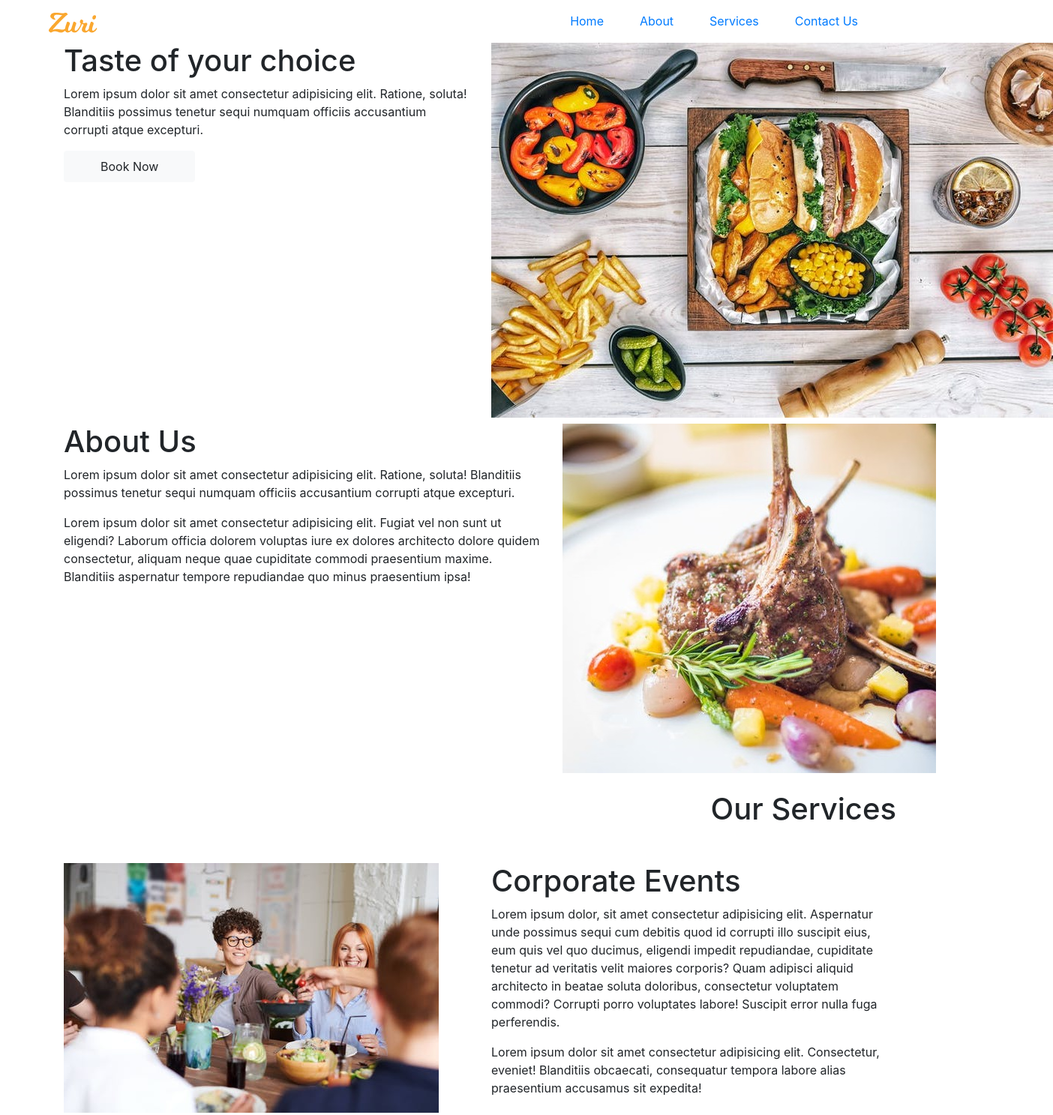
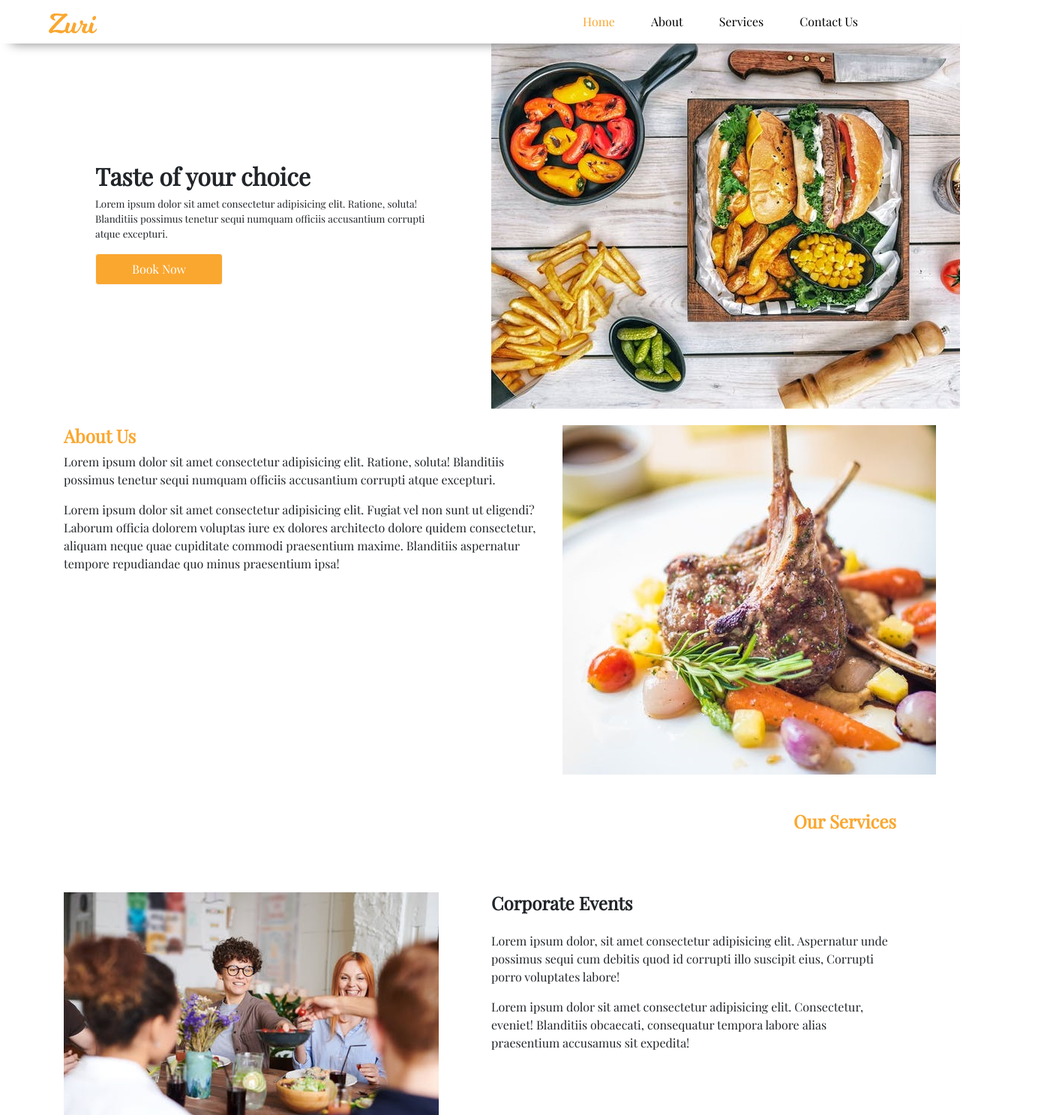
Before and after one commit to W-O-K/zuri-template, a plain HTML site: page index.html in a window 1280 px wide. Shown: the top 1487 px of the page at 75% size, 1404 px wide, since content can reach past the window. Drawn offline with nearby package versions, Linux system fonts and the light colour scheme.

Commit message:
initial styling

```diff
--- a/index.html
+++ b/index.html
@@ -19,7 +19,7 @@
                 <div class="collapse navbar-collapse" id="navbarNav">
                     <div class="mr-auto"></div>
                     <ul class="navbar-nav px-5">
-                    <li class="nav-item px-3 active">
+                    <li class="nav-item px-3 active" id="ac">
                       <a class="nav-link" href="#">Home <span class="sr-only">(current)</span></a>
                     </li>
                     <li class="nav-item px-3">
@@ -36,6 +36,9 @@
                 </div>
               </nav>
         </div>
+    </header>
+    <main>
+        <section class="section-1">
             <div class="container text-left">
                 <div class="row">
                     <div class="col-md-6 col-sm-12">
@@ -49,11 +52,11 @@
                     </div>
                 </div>
             </div>
-    </header>
-    <main>
-        <!-- Section 1 About us -->
-        <section class="section-1">
-            <div class="container text-left my-2">
+        </section>
+
+        <!-- Section 2 About us -->
+        <section class="section-2">
+            <div class="container text-left my-3">
                 <div class="row">
                     <div class="col-md-7 col-sm-12">
                         <h1>About Us</h1>
@@ -68,45 +71,45 @@
             </div>
         </section>
 
-        <!-- Section 2 Our Services -->
-        <section class="section-2">
+        <!-- Section 3 Our Services -->
+        <section class="section-3">
             <div class="container text-left my-2">
                 <div class="row">
-                    <div class="col-12 text-right my-3">
+                    <div class="col-12 text-right my-4">
                         <h1>Our Services</h1>
                     </div>
                 </div>
-                <div class="row my-4">
+                <div class="row my-5">
                     <div class="col-md-6 col-sm-12">
                         <img src="./assets/pexels-photo-3184177.jpeg" alt="Steaks">
                     </div>
                     <div class="col-md-6 col-sm-12">
                         <h1>Corporate Events</h1>
-                        <p>Lorem ipsum dolor, sit amet consectetur adipisicing elit. Aspernatur unde possimus sequi cum debitis quod id corrupti illo suscipit eius, eum quis vel quo ducimus, eligendi impedit repudiandae, cupiditate tenetur ad veritatis velit maiores corporis? Quam adipisci aliquid architecto in beatae soluta doloribus, consectetur voluptatem commodi? Corrupti porro voluptates labore! Suscipit error nulla fuga perferendis.</p>
+                        <p>Lorem ipsum dolor, sit amet consectetur adipisicing elit. Aspernatur unde possimus sequi cum debitis quod id corrupti illo suscipit eius, Corrupti porro voluptates labore!</p>
                         <p>Lorem ipsum dolor sit amet consectetur adipisicing elit. Consectetur, eveniet! Blanditiis obcaecati, consequatur tempora labore alias praesentium accusamus sit expedita!</p>
                     </div>
                 </div>
-                <div class="row my-4">
+                <div class="row my-5">
                     <div class="col-md-6 col-sm-12">
                         <h1>Hotel & Residence</h1>
-                        <p>Lorem ipsum dolor, sit amet consectetur adipisicing elit. Aspernatur unde possimus sequi cum debitis quod id corrupti illo suscipit eius, eum quis vel quo ducimus, eligendi impedit repudiandae, cupiditate tenetur ad veritatis velit maiores corporis? Quam adipisci aliquid architecto in beatae soluta doloribus, consectetur voluptatem commodi? Corrupti porro voluptates labore! Suscipit error nulla fuga perferendis.</p>
-                        <p>Lorem ipsum dolor sit amet consectetur adipisicing elit. Consectetur, eveniet! Blanditiis obcaecati, consequatur tempora labore alias praesentium accusamus sit expedita!</p>
+                        <p>Lorem ipsum dolor, sit amet consectetur adipisicing elit. Aspernatur unde possimus sequi cum debitis quod id corrupti illo suscipit eius, Corrupti porro voluptates labore!</p>
+                        <p>Lorem ipsum dolor sit amet consectetur adipisicing elit. Consectetur, eveniet! Blanditiis obcaecati, consequatur sit expedita!</p>
                     </div>
                     <div class="col-md-6 col-sm-12">
                         <img src="./assets/pexels-photo-1121482.jpeg" alt="Steaks">
                     </div>
                 </div>
-                <div class="row my-4">
+                <div class="row my-5">
                     <div class="col-md-6 col-sm-12">
                         <img src="./assets/pexels-photo-763934.jpeg" alt="Steaks">
                     </div>
                     <div class="col-md-6 col-sm-12">
                         <h1>Private Event</h1>
-                        <p>Lorem ipsum dolor, sit amet consectetur adipisicing elit. Aspernatur unde possimus sequi cum debitis quod id corrupti illo suscipit eius, eum quis vel quo ducimus, eligendi impedit repudiandae, cupiditate tenetur ad veritatis velit maiores corporis? Quam adipisci aliquid architecto in beatae soluta doloribus, consectetur voluptatem commodi? Corrupti porro voluptates labore! Suscipit error nulla fuga perferendis.</p>
+                        <p>Lorem ipsum dolor, sit amet consectetur adipisicing elit. Aspernatur unde possimus sequi cum debitis quod id corrupti illo suscipit eius, eum quis vel quo ducimus, eligendi impedit repudiandae, cupiditate tenetur ad veritatis velit</p>
                         <p>Lorem ipsum dolor sit amet consectetur adipisicing elit. Consectetur, eveniet! Blanditiis obcaecati, consequatur tempora labore alias praesentium accusamus sit expedita!</p>
                     </div>
                 </div>
-                <div class="row my-4">
+                <div class="row my-5">
                     <div class="col-md-6 col-sm-12">
                         <h1>Wedding</h1>
                         <p>Lorem ipsum dolor, sit amet consectetur adipisicing elit. Aspernatur unde possimus sequi cum debitis quod id corrupti illo suscipit eius, eum quis vel quo ducimus, eligendi impedit repudiandae, cupiditate tenetur ad veritatis velit maiores corporis? Quam adipisci aliquid architecto in beatae soluta doloribus, consectetur voluptatem commodi? Corrupti porro voluptates labore! Suscipit error nulla fuga perferendis.</p>
@@ -118,8 +121,8 @@
                 </div>
             </div>
         </section>
-        <!-- Section 3 -->
-        <section class="section-3">
+        <!-- Section 4 -->
+        <section class="section-4">
             <div class="container">
                 <div class="row">
                     <div class="col-1 text-center">
@@ -150,8 +153,8 @@
             </div>
         </section>
 
-        <!-- Section 4 -->
-        <section class="section-4">
+        <!-- Section 5 -->
+        <section class="section-5">
             <div class="container text-left my-2">
                 <div class="row">
                     <div class="col-12 text-right my-3">
--- a/style.css
+++ b/style.css
@@ -0,0 +1,72 @@
+@import url('https://fonts.googleapis.com/css2?family=Playfair+Display&display=swap');
+
+*{
+    box-sizing: border-box;
+}
+
+body{
+    font-family: 'Playfair Display', serif!important;
+}
+
+header,section,footer{
+    overflow-x: hidden;
+}
+header .navbar a{
+    color: black;
+}
+
+header .navbar .active a{
+    color: #FAA72F;
+}
+
+header nav{
+    position: fixed!important;
+    top: 0!important;
+    background-color: white;
+    width: 100%;
+    box-shadow: 0 15px 15px -15px gray;
+    z-index: 9999;
+}
+main{
+    margin-top: 45px;
+}
+
+main .section-1 .row .col-md-6:first-child{
+    padding: 15% 5%;
+}
+
+main .section-1 .row .col-md-6 h1{
+    font-weight: bold;
+    font-size: 4vmin;
+}
+
+main .section-1 .row .col-md-6 p{
+    font-size: smaller;
+}
+
+.section-1 button{
+    color: white;
+    background-color:#FAA72F;
+}
+
+.section-2 h1{
+    color: #FAA72F;
+    font-weight: bold;
+    font-size: 3vmin;
+}
+
+.section-2 .col-md-5 img{
+    margin-right: 3vmin;
+}
+
+.section-3 .col-12 h1{
+    color: #FAA72F;
+    font-weight: bold;
+    font-size: 3vmin;
+}
+
+.section-3 .col-md-6 h1{
+    font-weight: bold;
+    font-size: 3vmin;
+    padding-bottom: 2vmin;
+}
```
Lines whose indentation alone changed are shown as unchanged.
